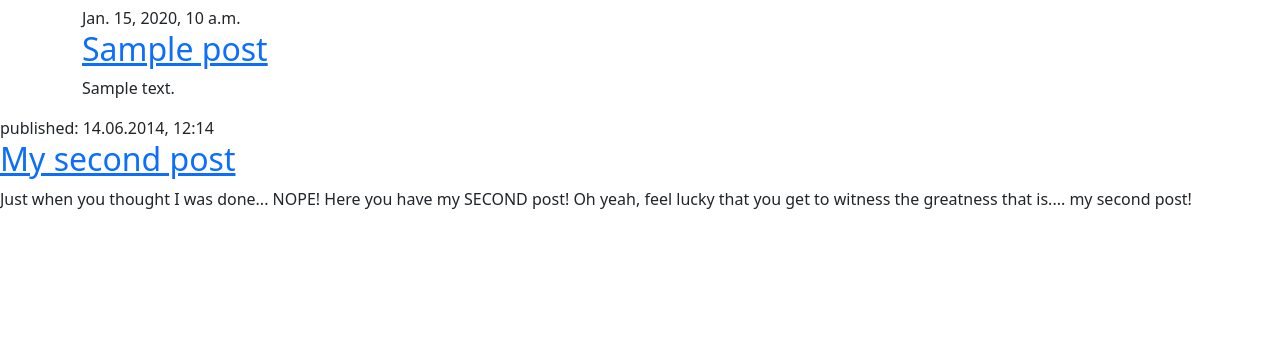
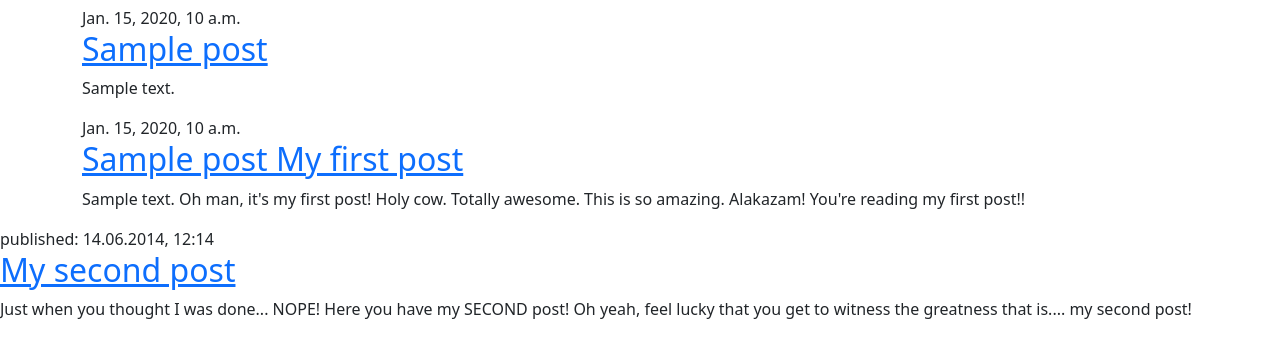
Before and after one commit to LittleS89/my-first-blog, a Django app: template blog/templates/blog/post_list.html in a window 1280 px wide. Shown: the part 50-408 px from the top of the page. Run offline with Django 5.2, Linux system fonts and the light colour scheme; the template is opened without the code that fills it: most values are stand-ins (such as "Sample title", 1, 10 or a date in 2020).

Commit message:
This isn't going well... trying again.

```diff
--- a/blog/templates/blog/post_list.html
+++ b/blog/templates/blog/post_list.html
@@ -25,7 +25,14 @@
                             </time>
                             <h2><a href="">{{ post.title }}</a></h2>
                             <p>{{ post.text|linebreaksbr }}</p>
-                        </article>
+                        </article class="post">
+                            <time class="date">
+                                {{ post.published_date }}
+                            </time>
+                            <h2><a href="">{{ post.title }} My first post</a></h2>
+                            <p>{{ post.text|linebreaksbr }} Oh man, it's my first post! Holy cow. Totally awesome. This is so amazing. Alakazam! You're reading my first post!!</p>
+                        </article class="post">
+
                     {% endfor %}
                 </div>
             </div>
```
